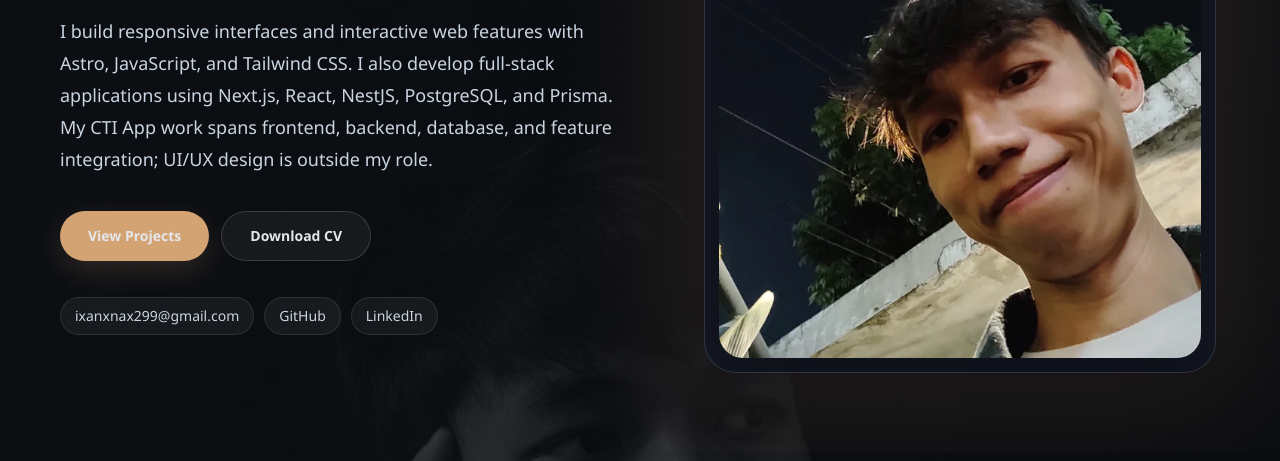
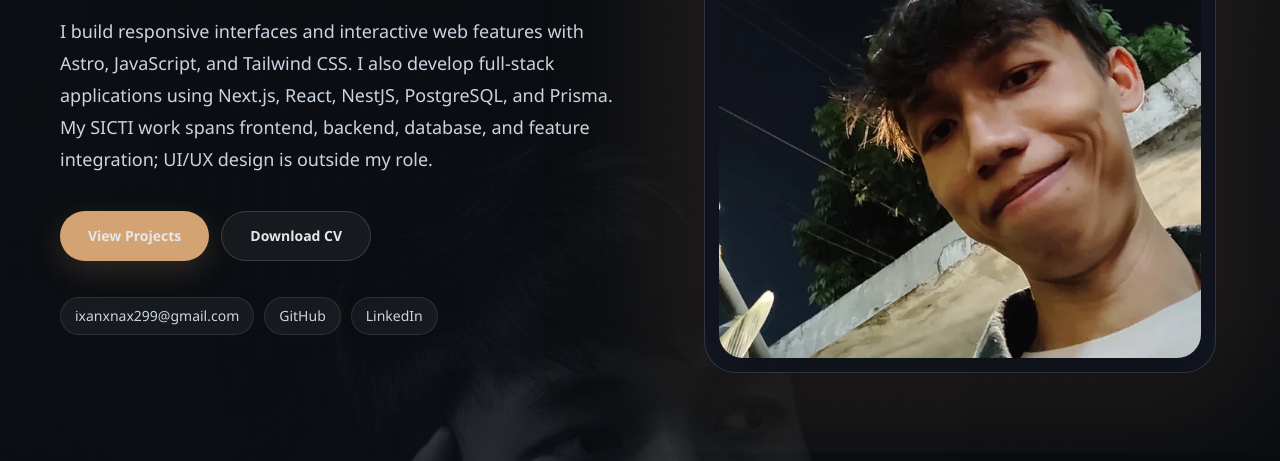
Before and after one commit to jafhdr/jafhdr.github.io, an Astro site: page / in a window 1280 px wide. Shown: the part 337-798 px from the top of the page. Built offline with nearby package versions, Linux system fonts and the light colour scheme; Astro itself is replaced by a stand-in of ours.

Commit message:
Rename CTI App display name to SICTI

```diff
--- a/src/components/Hero.astro
+++ b/src/components/Hero.astro
@@ -12,7 +12,7 @@
           Hello, I'm <span class="text-[#d4a373]">Ja'far</span>
         </h1>
         <p class="mt-5 max-w-xl text-base leading-7 text-slate-300 sm:mt-7 sm:text-lg sm:leading-8">
-          I build responsive interfaces and interactive web features with Astro, JavaScript, and Tailwind CSS. I also develop full-stack applications using Next.js, React, NestJS, PostgreSQL, and Prisma. My CTI App work spans frontend, backend, database, and feature integration; UI/UX design is outside my role.
+          I build responsive interfaces and interactive web features with Astro, JavaScript, and Tailwind CSS. I also develop full-stack applications using Next.js, React, NestJS, PostgreSQL, and Prisma. My SICTI work spans frontend, backend, database, and feature integration; UI/UX design is outside my role.
         </p>
 
         <div class="mt-7 flex flex-col gap-3 sm:mt-9 sm:flex-row">
```
